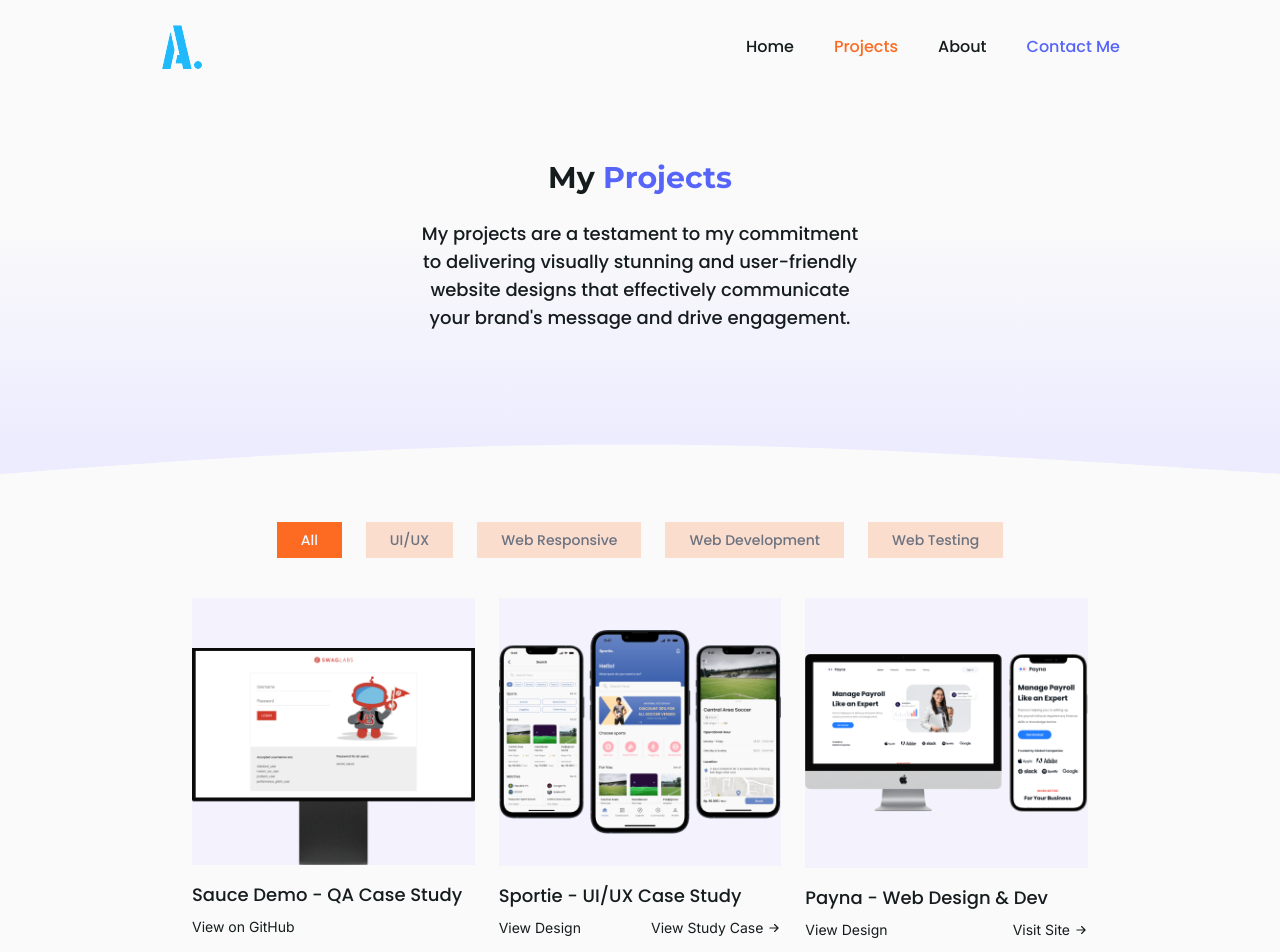
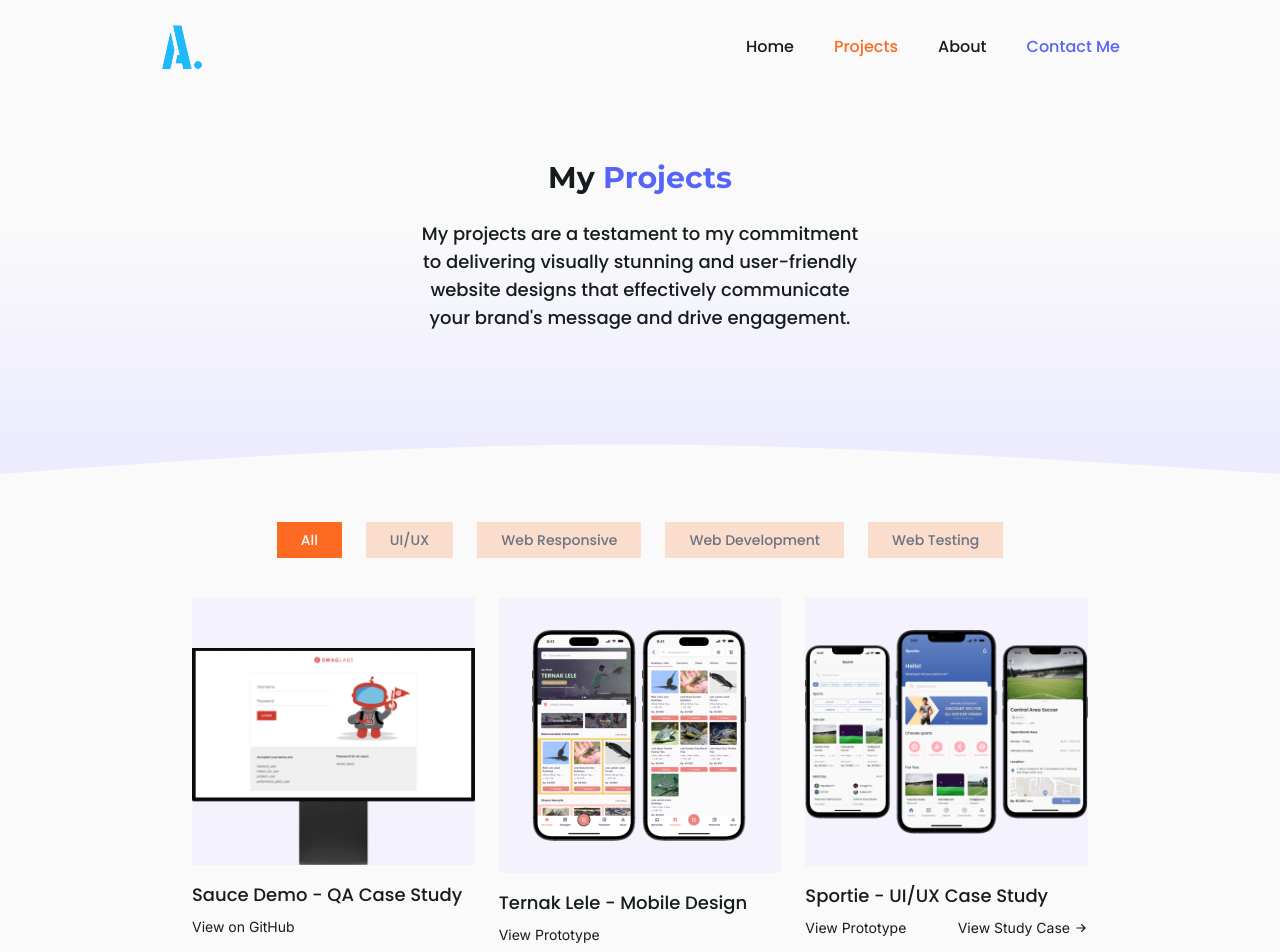
Before and after one commit to RafiAlexandro/Portfolio, a website: page pages/projects.html in a window 1280 px wide. Shown: the top 952 px of the page. Drawn offline with nearby package versions, Linux system fonts and the light colour scheme.

Commit message:
add ternak lele project

```diff
--- a/pages/projects.html
+++ b/pages/projects.html
@@ -129,6 +129,17 @@
                 <div id="project-tab-content" class="project-tab opacity-0 flex flex-col">
                     <div id="all" class="font-poppins text-grey gap-y-6" role="tabpanel" aria-labelledby="all-tab">
                         <div class="projects grid grid-cols-1 md:grid-cols-2 lg:grid-cols-3 gap-4 md:gap-6">
+                            <div id="ternaklele" class="text-black flex flex-col gap-y-4">
+                                <div class="bg-midpurple flex justify-center">
+                                    <img src="../public/img/ternaklele.png" class="py-8" alt="ternaklele">
+                                </div>
+                                <div class="flex flex-col gap-y-2">
+                                    <h5 class="font-poppins font-medium text-sm lg:text-lg">Ternak Lele - Mobile Design</h5>
+                                    <div class="flex justify-between font-inter text-xs lg:text-sm">
+                                        <a href="https://www.figma.com/proto/GlWa8FJh2NU3M2oF5Lxd69/Evermos-Case-Study---Muhammad-Rafi-Alexandro?page-id=31%3A6314&type=design&node-id=31-6317&viewport=357%2C560%2C0.1&t=ruaWg2Tlnjvocx4R-1&scaling=scale-down&starting-point-node-id=31%3A6317&show-proto-sidebar=1" target="_blank">View Prototype</a>
+                                    </div>
+                                </div>
+                            </div>
                             <div id="sportie" class="text-black flex flex-col gap-y-4">
                                 <div class="bg-midpurple flex justify-center">
                                     <img src="../public/img/sportie.png" class="py-8" alt="sportie">
@@ -136,7 +147,7 @@
                                 <div class="flex flex-col gap-y-2">
                                     <h5 class="font-poppins font-medium text-sm lg:text-lg">Sportie - UI/UX Case Study</h5>
                                     <div class="flex justify-between font-inter text-xs lg:text-sm">
-                                        <a href="https://www.figma.com/proto/FxRlDQJNCOa0Xyuzc2rFAp/Sportie---Search-sports-venue-and-reservation-app?page-id=&type=design&node-id=749-14035&viewport=542%2C-331%2C0.05&t=jJtRQyAwxs7TMpMz-1&scaling=scale-down&starting-point-node-id=893%3A33468&mode=design" target="_blank">View Design</a>
+                                        <a href="https://www.figma.com/proto/FxRlDQJNCOa0Xyuzc2rFAp/Sportie---Search-sports-venue-and-reservation-app?page-id=&type=design&node-id=749-14035&viewport=542%2C-331%2C0.05&t=jJtRQyAwxs7TMpMz-1&scaling=scale-down&starting-point-node-id=893%3A33468&mode=design" target="_blank">View Prototype</a>
                                         <a href="../public/files/Muhammad Rafi Alexandro - Sportie - Study Case.pdf" target="_blank" class="flex gap-x-1">View Study Case<img src="../public/img/arrow.svg" class="items-center" alt="arrow"></a>
                                     </div>
                                 </div>
@@ -191,6 +202,17 @@
                     </div>
                     <div class="font-poppins text-grey gap-y-6" id="uiux" role="tabpanel" aria-labelledby="uiux-tab">
                         <div class="projects grid grid-cols-1 lg:grid-cols-3 gap-4">
+                            <div id="ternaklele" class="text-black flex flex-col gap-y-4">
+                                <div class="bg-midpurple flex justify-center">
+                                    <img src="../public/img/ternaklele.png" class="py-8" alt="ternaklele">
+                                </div>
+                                <div class="flex flex-col gap-y-2">
+                                    <h5 class="font-poppins font-medium text-sm lg:text-lg">Ternak Lele - Mobile Design</h5>
+                                    <div class="flex justify-between font-inter text-xs lg:text-sm">
+                                        <a href="https://www.figma.com/proto/GlWa8FJh2NU3M2oF5Lxd69/Evermos-Case-Study---Muhammad-Rafi-Alexandro?page-id=31%3A6314&type=design&node-id=31-6317&viewport=357%2C560%2C0.1&t=ruaWg2Tlnjvocx4R-1&scaling=scale-down&starting-point-node-id=31%3A6317&show-proto-sidebar=1" target="_blank">View Prototype</a>
+                                    </div>
+                                </div>
+                            </div>
                             <div id="sportie" class="text-black flex flex-col gap-y-4">
                                 <div class="bg-midpurple flex justify-center">
                                     <img src="../public/img/sportie.png" class="py-8" alt="sportie">
@@ -198,7 +220,7 @@
                                 <div class="flex flex-col gap-y-2">
                                     <h5 class="font-poppins font-medium text-sm lg:text-lg">Sportie - UI/UX Case Study</h5>
                                     <div class="flex justify-between font-inter text-xs lg:text-sm">
-                                        <a href="https://www.figma.com/proto/FxRlDQJNCOa0Xyuzc2rFAp/Sportie---Search-sports-venue-and-reservation-app?page-id=&type=design&node-id=749-14035&viewport=542%2C-331%2C0.05&t=jJtRQyAwxs7TMpMz-1&scaling=scale-down&starting-point-node-id=893%3A33468&mode=design" target="_blank">View Design</a>
+                                        <a href="https://www.figma.com/proto/FxRlDQJNCOa0Xyuzc2rFAp/Sportie---Search-sports-venue-and-reservation-app?page-id=&type=design&node-id=749-14035&viewport=542%2C-331%2C0.05&t=jJtRQyAwxs7TMpMz-1&scaling=scale-down&starting-point-node-id=893%3A33468&mode=design" target="_blank">View Prototype</a>
                                         <a href="../public/files/Muhammad Rafi Alexandro - Sportie - Study Case.pdf" target="_blank" class="flex gap-x-1">View Study Case<img src="../public/img/arrow.svg" class="items-center" alt="arrow"></a>
                                     </div>
                                 </div>
```
Also changed, not shown: index.html (+14 -15 lines), public/img/ternaklele.png (added), public/style.css.
